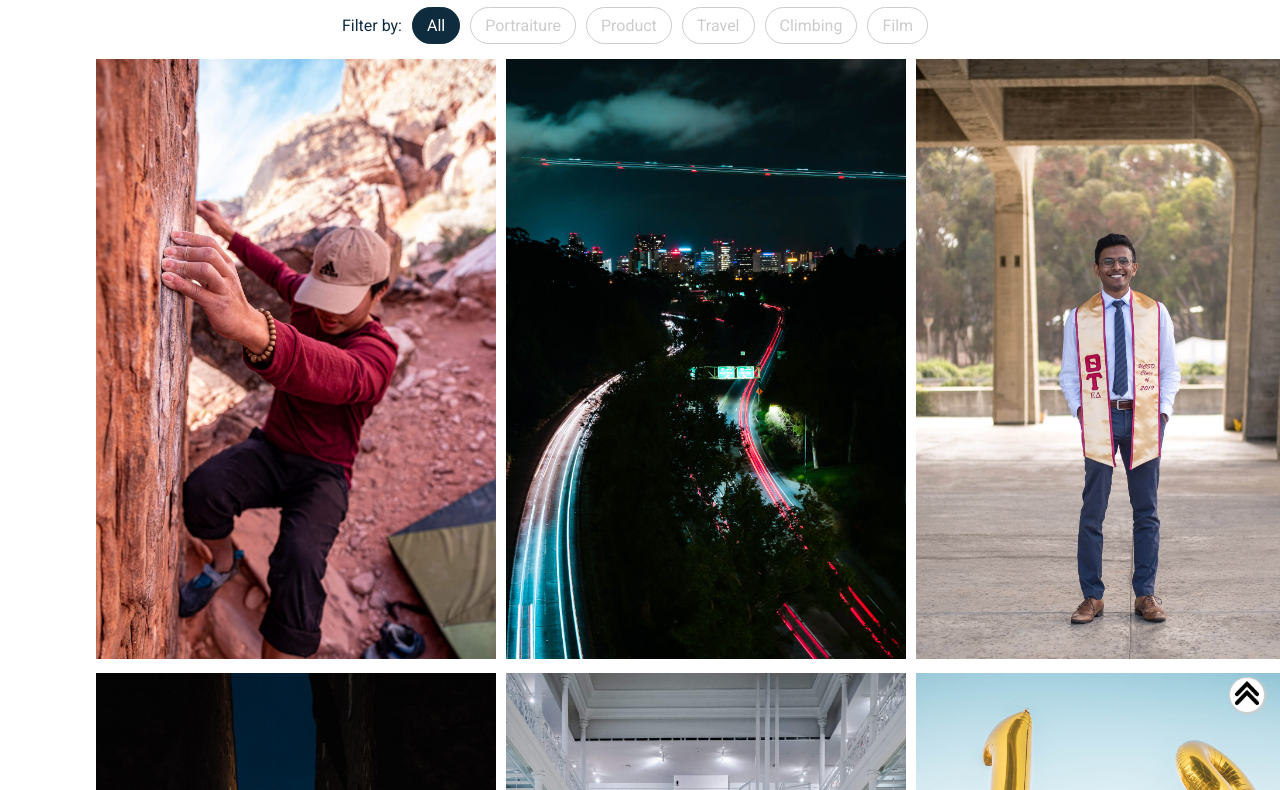
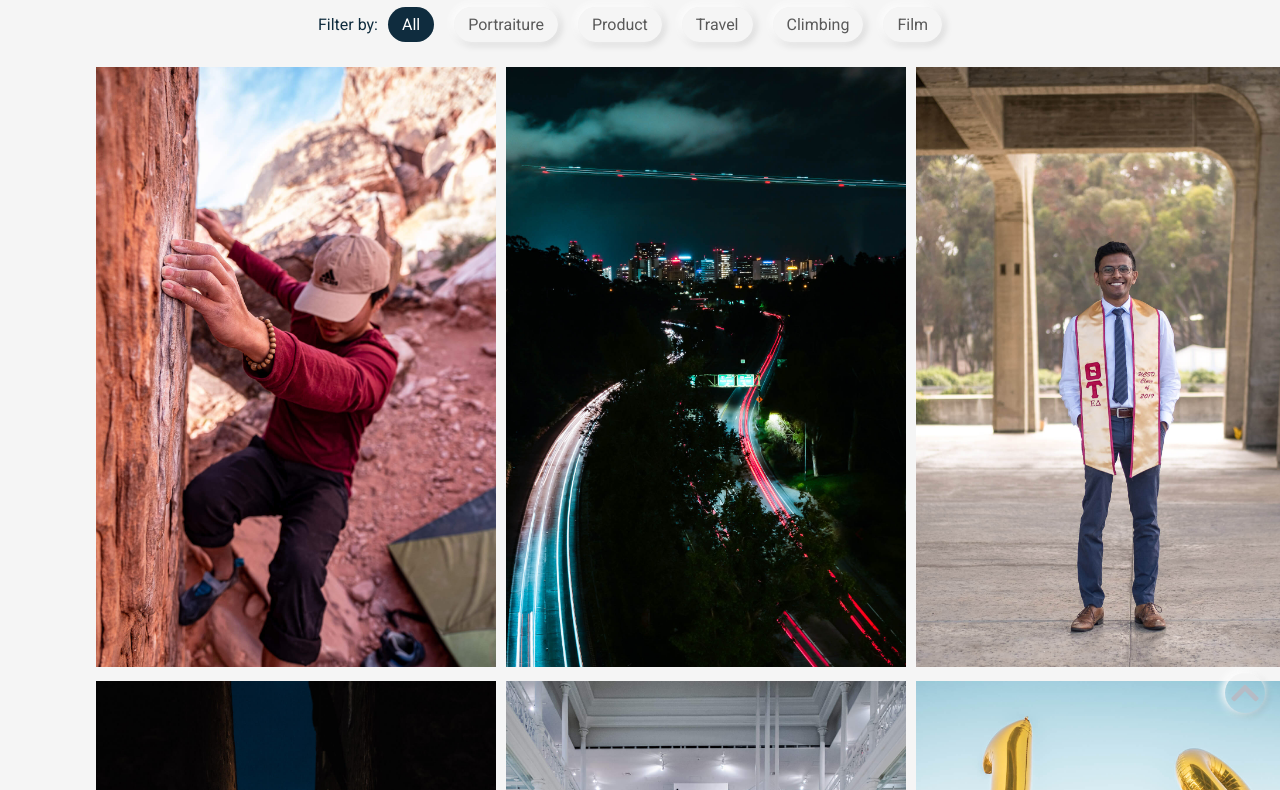
Before and after one commit to chelseajan/chelseajan-website-rev2, a plain HTML site: page portfolio.html in a window 1280 px wide. Shown: the part 72-862 px from the top of the page. Drawn offline with nearby package versions, Linux system fonts and the light colour scheme.

Commit message:
Added neurmorphic styles on portfolio filter buttons

```diff
--- a/portfolio.html
+++ b/portfolio.html
@@ -1,6 +1,7 @@
 <!DOCTYPE html>
 <html>
 <head>
+    <link rel="stylesheet" href="https://cdnjs.cloudflare.com/ajax/libs/font-awesome/5.11.2/css/all.css">
     <link rel="stylesheet" href="styles/portfolio.css">
     <link rel="stylesheet" href="styles/nav.css">
     <link href="https://fonts.googleapis.com/css?family=Roboto&display=swap" rel="stylesheet">
@@ -24,17 +25,18 @@
     <div id="portfolio">
         <div class="scroll-container">
             <a href ="#top" class="scroll-up">
-                <img src="images/arrow.png" id="arrow" alt="">
+                <i class="fas fa-chevron-up"></i>
             </a>
         </div>
+
         <div class="filter-bar">
             <div class="filter-label">Filter by:</div>
-            <a href="#" data-filter="all" class="button active">All</a>
-            <a href="#" data-filter="portrait" class="button">Portraiture</a>
-            <a href="#" data-filter="product" class="button">Product</a>
-            <a href="#" data-filter="travel" class="button">Travel</a>
-            <a href="#" data-filter="climbing" class="button">Climbing</a>
-            <a href="#" data-filter="film" class="button">Film</a>
+            <a href="#" data-filter="all" class="button active"><span>All</span></a>
+            <a href="#" data-filter="portrait" class="button"><span>Portraiture</span></a>
+            <a href="#" data-filter="product" class="button"><span>Product</span></a>
+            <a href="#" data-filter="travel" class="button"><span>Travel</span></a>
+            <a href="#" data-filter="climbing" class="button"><span>Climbing</span></a>
+            <a href="#" data-filter="film" class="button"><span>Film</span></a>
         </div>
 
         <div class="image-container">
--- a/styles/portfolio.css
+++ b/styles/portfolio.css
@@ -2,6 +2,7 @@ body {
     margin: 0;
     padding: 0;
     font-family: "Roboto";
+    background-color: rgb(245, 245, 245);
 }
 
 #portfolio {
@@ -12,62 +13,78 @@ body {
     position: fixed;
     bottom: 15px;
     right: 15px;
-    border: 1px solid #ccc;
     border-radius: 50px;
     box-shadow:
-        1px 1px 3px  #ccc;
-    background-color: white;
+        -2px -2px 8px rgba(255, 255, 255, 1),
+        -2px -2px 12px rgba(255, 255, 255, 0.5),
+        inset 2px 2px 4px rgba(255, 255, 255, 0.1),
+        2px 2px 8px rgba(0, 0, 0, 0.18);
+    color: rgb(90, 90, 90);
 }
 
-#arrow {
-    width: 24px;
-    height: 24px;
-    margin: 3px 5px;
+
+.scroll-up {
+    display: flex;
+    font-size: 2rem;
+    text-decoration: none;
+    color: #b6bbc5;
+    width: 2.5rem;
+    height: 2.5rem;
+    border-radius: 50%;
 }
 
-.scroll-container:hover{
-    box-shadow:
-        2px 2px 31px  rgb(189, 189, 189);
-    border: 1px solid #ccc;
+.scroll-up i {
+    margin: auto;
+}
 
-}
 .filter-bar {
     padding: 15px 0px;
     display: flex;
     justify-content: center;
     align-items: center;
+    margin-bottom: 10px;
 }
 
 .filter-label {
     margin-right: 10px;
-    color: RGB(15,44,62);
+    color: rgb(15,44,62);
 }
 
+/* neumorphic buttons */
 .filter-bar > a {
     font-size: 16px;
-    margin-right: 10px;
+    margin-right: 20px;
     text-decoration: none;
     padding: 8px 14px;
     border-radius: 50px;
+    box-shadow:
+        -2px -2px 8px rgba(255, 255, 255, 1),
+        -2px -2px 12px rgba(255, 255, 255, 0.5),
+        inset 2px 2px 4px rgba(255, 255, 255, 0.1),
+        2px 2px 8px rgba(0, 0, 0, 0.18);
+    color: rgb(90, 90, 90);
+}
 
-    border: 1px solid #ccc;
-    /* background: rgb(240, 240, 240); */
-    /* box-shadow:
-        1px 1px 1px 2px #ccc;     */
-    border-radius: 50px;
-    color: #ccc;
+.filter-bar > a:hover {
+    box-shadow:
+        inset -2px -2px 8px rgba(255, 255, 255, 1),
+        inset -2px -2px 12px rgba(255, 255, 255, 0.5),
+        inset 2px 2px 4px rgba(255, 255, 255, 0.1),
+        inset 2px 2px 8px rgba(0, 0, 0, 0.18);
+}
+
+.filter-bar > a:hover span {
+    display: inline-block;
+    transform: scale (0.98);
 }
 
 .filter-bar a.active {
     background: rgb(15,44,62);
     border-color: rgb(15,44,62);
+    box-shadow: none;
     color: white;
 }
 
-.filter-bar a:hover {
-    box-shadow:
-    2px 2px 17px  rgb(189, 189, 189);
-}
 
 .image-container {
     padding: 0;
```
